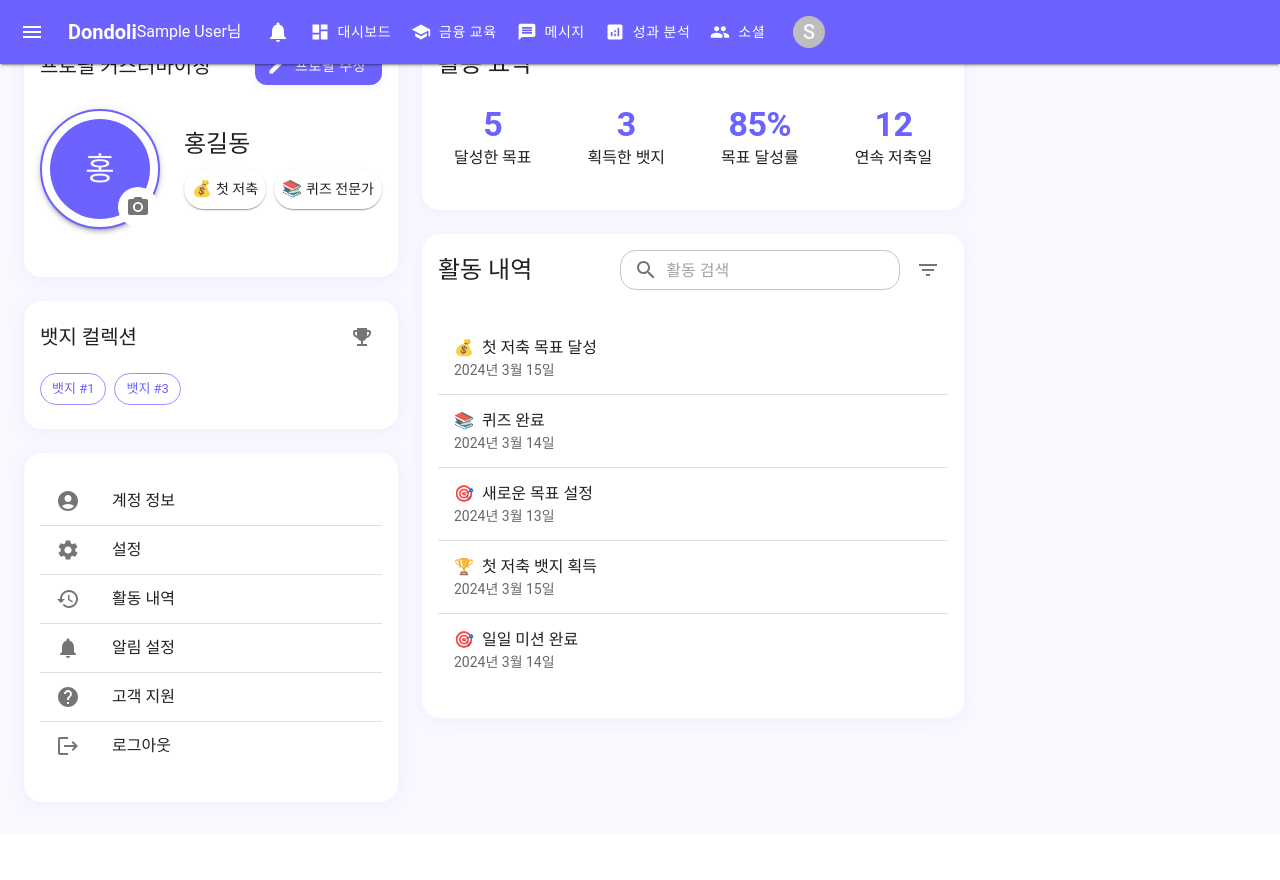
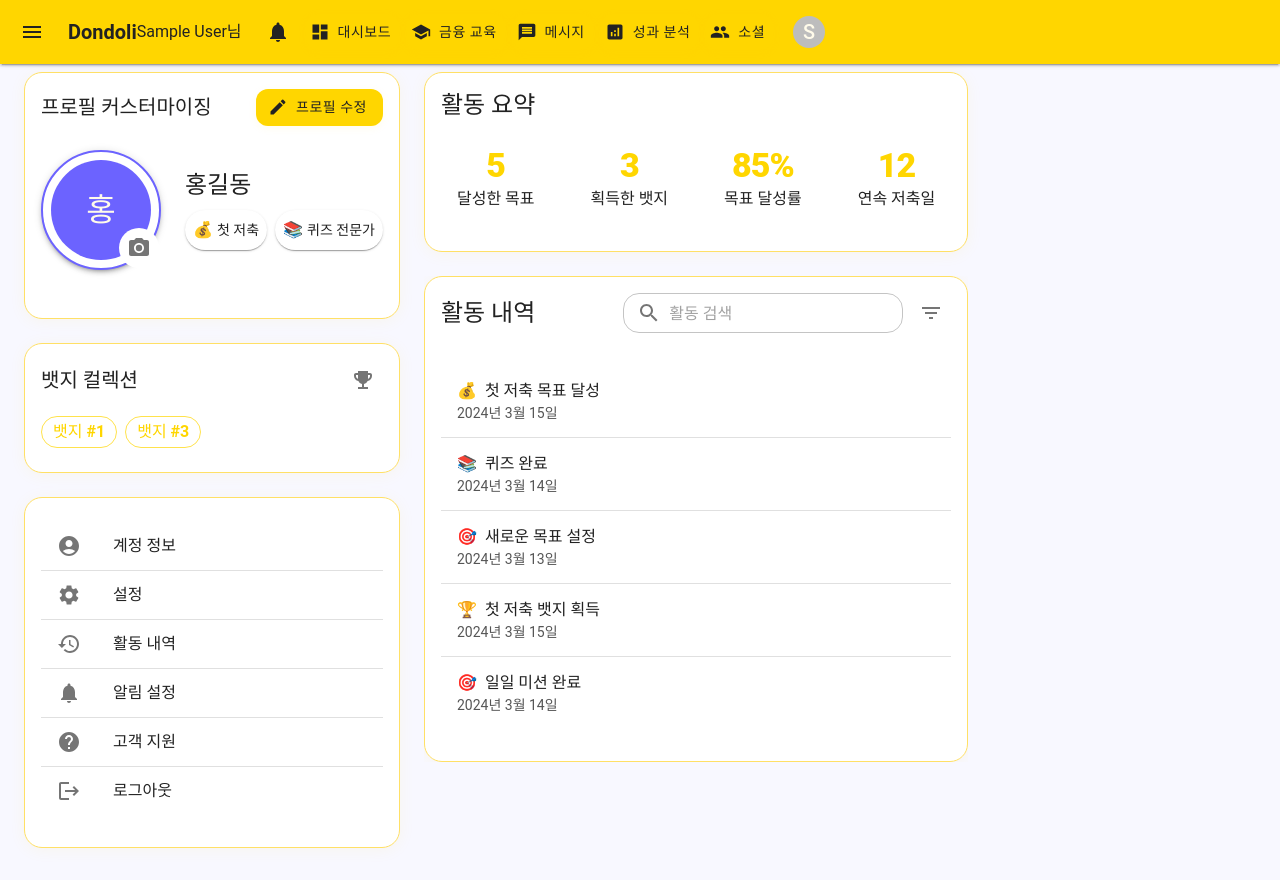
Before and after one commit to 2025-The-Pay-FinTech-Hackathon/Team5, a React (Vite) app: page /mypage in a window 1280 px wide. Before the commit the page ends 834 px from the top, so only its background shows below. Built offline with nearby package versions, Linux system fonts and the light colour scheme; sample sign-in values are in the browser's storage.

Commit message:
Fix: 대시보드/마이페이지 레이아웃 및 상단 짤림 현상 수정

```diff
--- a/package.json
+++ b/package.json
@@ -16,7 +16,6 @@
     "@mui/material": "^7.1.0",
     "@mui/x-date-pickers": "^8.3.0",
     "@reduxjs/toolkit": "^2.8.1",
-    "autoprefixer": "^10.4.21",
     "axios": "^1.9.0",
     "canvas-confetti": "^1.9.3",
     "chart.js": "^4.4.9",
@@ -25,7 +24,6 @@
     "jspdf-autotable": "^5.0.2",
     "lord-icon-element": "^4.1.2",
     "lottie-web": "^5.12.2",
-    "postcss": "^8.5.3",
     "react": "^19.1.0",
     "react-chartjs-2": "^5.3.0",
     "react-dom": "^19.1.0",
@@ -33,7 +31,6 @@
     "react-redux": "^9.2.0",
     "react-router-dom": "^7.6.0",
     "recharts": "^2.15.3",
-    "tailwindcss": "^4.1.6",
     "tesseract.js": "^6.0.1"
   },
   "devDependencies": {
@@ -41,10 +38,13 @@
     "@types/react": "^19.1.2",
     "@types/react-dom": "^19.1.2",
     "@vitejs/plugin-react": "^4.4.1",
+    "autoprefixer": "^10.4.21",
     "eslint": "^9.25.0",
     "eslint-plugin-react-hooks": "^5.2.0",
     "eslint-plugin-react-refresh": "^0.4.19",
     "globals": "^16.0.0",
+    "postcss": "^8.5.3",
+    "tailwindcss": "^4.1.7",
     "vite": "^6.3.5"
   }
 }
--- a/src/App.jsx
+++ b/src/App.jsx
@@ -1,8 +1,9 @@
 import { BrowserRouter as Router, Routes, Route, Navigate } from 'react-router-dom';
-import { ThemeProvider, createTheme, CssBaseline, GlobalStyles } from '@mui/material';
+import { ThemeProvider, CssBaseline, GlobalStyles } from '@mui/material';
 import { useState } from 'react';
 import lottie from 'lottie-web';
 import { defineElement } from 'lord-icon-element';
+import { lightTheme } from './theme/theme';
 
 // Components
 import Navigation from './components/Navigation';
@@ -29,108 +30,6 @@ import Wishlist from './pages/Wishlist';
 import BadgePage from './pages/BadgePage';
 import MemoryGame from './pages/MemoryGame';
 import ParentReportPage from './pages/ParentReportPage';
-
-// Modern pastel theme
-const theme = createTheme({
-  palette: {
-    primary: {
-      main: '#6C63FF', // 파스텔 블루퍼플
-      light: '#A393F9',
-      dark: '#4E54C8',
-      contrastText: '#fff',
-    },
-    secondary: {
-      main: '#F67280', // 파스텔 핑크
-      light: '#FFB7B2',
-      dark: '#C06C84',
-      contrastText: '#fff',
-    },
-    background: {
-      default: '#F8F8FF', // 밝은 파스텔 배경
-      paper: '#FFFFFF',
-    },
-    success: {
-      main: '#43E97B',
-      contrastText: '#fff',
-    },
-    info: {
-      main: '#5BC0EB',
-      contrastText: '#fff',
-    },
-  },
-  shape: {
-    borderRadius: 16,
-  },
-  typography: {
-    fontFamily: '"Noto Sans KR", "Roboto", "Helvetica", "Arial", sans-serif',
-    h4: {
-      fontWeight: 700,
-      letterSpacing: '-0.5px',
-    },
-    h6: {
-      fontWeight: 600,
-    },
-    button: {
-      textTransform: 'none',
-      fontWeight: 600,
-      letterSpacing: '0.5px',
-    },
-  },
-  components: {
-    MuiButton: {
-      styleOverrides: {
-        root: {
-          borderRadius: 12,
-          boxShadow: '0 2px 8px 0 rgba(108,99,255,0.08)',
-          transition: 'all 0.2s',
-          '&:hover': {
-            boxShadow: '0 4px 16px 0 rgba(108,99,255,0.16)',
-            transform: 'translateY(-2px) scale(1.03)',
-          },
-        },
-      },
-    },
-    MuiCard: {
-      styleOverrides: {
-        root: {
-          borderRadius: 18,
-          boxShadow: '0 2px 16px 0 rgba(108,99,255,0.07)',
-          transition: 'all 0.2s',
-          '&:hover': {
-            boxShadow: '0 6px 24px 0 rgba(108,99,255,0.13)',
-            transform: 'translateY(-2px) scale(1.01)',
-          },
-        },
-      },
-    },
-    MuiPaper: {
-      styleOverrides: {
-        root: {
-          borderRadius: 18,
-        },
-      },
-    },
-    MuiDialog: {
-      styleOverrides: {
-        paper: {
-          borderRadius: 20,
-        },
-      },
-    },
-    MuiTabs: {
-      styleOverrides: {
-        root: {
-          borderRadius: 12,
-          background: '#F3F3FA',
-        },
-        indicator: {
-          height: 4,
-          borderRadius: 4,
-        },
-      },
-    },
-  },
-});
 
 function App() {
   const [user, setUser] = useState(null);
@@ -170,7 +69,7 @@ function App() {
   }
 
   return (
-    <ThemeProvider theme={theme}>
+    <ThemeProvider theme={lightTheme}>
       <CssBaseline />
       <GlobalStyles styles={{
         body: { background: '#F8F8FF' },
--- a/src/pages/MyPage.jsx
+++ b/src/pages/MyPage.jsx
@@ -96,7 +96,7 @@ const MyPage = () => {
   ];
 
   return (
-    <Container maxWidth="lg" sx={{ py: 4 }}>
+    <Container maxWidth="xl" sx={{ py: 4, pt: '72px', overflowX: 'auto' }}>
       <Grid container spacing={3}>
         <Grid item xs={12} md={4}>
           <ProfileCustomization user={user} onUpdate={handleProfileUpdate} />
@@ -147,7 +147,7 @@ const MyPage = () => {
         </Grid>
 
         <Grid item xs={12} md={8}>
-          <Card>
+          <Card sx={{ minWidth: 320, maxWidth: '100%', overflowX: 'auto' }}>
             <CardContent>
               <Typography variant="h5" gutterBottom>
                 활동 요약
@@ -189,7 +189,7 @@ const MyPage = () => {
             </CardContent>
           </Card>
 
-          <Box sx={{ mt: 3 }}>
+          <Box sx={{ mt: 3, minWidth: 320, maxWidth: '100%', overflowX: 'auto' }}>
             <ActivityHistory activities={activities} />
           </Box>
         </Grid>
--- a/src/theme/theme.js
+++ b/src/theme/theme.js
@@ -4,14 +4,96 @@ export const lightTheme = createTheme({
   palette: {
     mode: 'light',
     primary: {
-      main: '#1976d2',
+      main: '#FFD600',
+      contrastText: '#222',
     },
     secondary: {
-      main: '#dc004e',
+      main: '#FFB300',
+      contrastText: '#222',
     },
     background: {
-      default: '#f5f5f5',
-      paper: '#ffffff',
+      default: '#FFFBEA',
+      paper: '#fff',
+    },
+    text: {
+      primary: '#222',
+      secondary: '#555',
+    },
+    success: {
+      main: '#43E97B',
+      contrastText: '#fff',
+    },
+    info: {
+      main: '#5BC0EB',
+      contrastText: '#fff',
+    },
+  },
+  shape: {
+    borderRadius: 16,
+  },
+  typography: {
+    fontFamily: 'Noto Sans KR, Roboto, Helvetica, Arial, sans-serif',
+    h4: {
+      fontWeight: 900,
+      letterSpacing: '-1px',
+    },
+    h6: {
+      fontWeight: 700,
+    },
+    button: {
+      textTransform: 'none',
+      fontWeight: 700,
+      letterSpacing: '0.5px',
+    },
+  },
+  components: {
+    MuiButton: {
+      styleOverrides: {
+        root: {
+          borderRadius: 12,
+          fontWeight: 700,
+          backgroundColor: '#FFD600',
+          color: '#222',
+          boxShadow: '0 2px 8px 0 rgba(255,214,0,0.08)',
+          '&:hover': {
+            backgroundColor: '#FFB300',
+            color: '#222',
+            boxShadow: '0 4px 16px 0 rgba(255,179,0,0.16)',
+            transform: 'translateY(-2px) scale(1.03)',
+          },
+        },
+      },
+    },
+    MuiCard: {
+      styleOverrides: {
+        root: {
+          borderRadius: 18,
+          boxShadow: '0 2px 16px 0 rgba(255,214,0,0.07)',
+          border: '1.5px solid #FFE066',
+        },
+      },
+    },
+    MuiPaper: {
+      styleOverrides: {
+        root: {
+          borderRadius: 18,
+        },
+      },
+    },
+    MuiDialog: {
+      styleOverrides: {
+        paper: {
+          borderRadius: 20,
+        },
+      },
+    },
+    MuiChip: {
+      styleOverrides: {
+        root: {
+          fontWeight: 700,
+          fontSize: '1rem',
+        },
+      },
     },
   },
 });
```
Also changed, not shown: src/pages/ParentDashboard.jsx (+85 -77 lines), public/ryan-coin.png (added), 1 other file (tests, documents, lock files or other folders).
